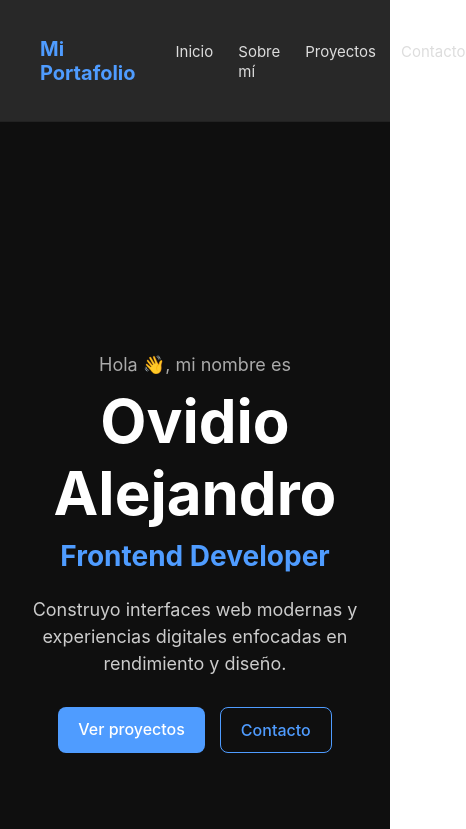
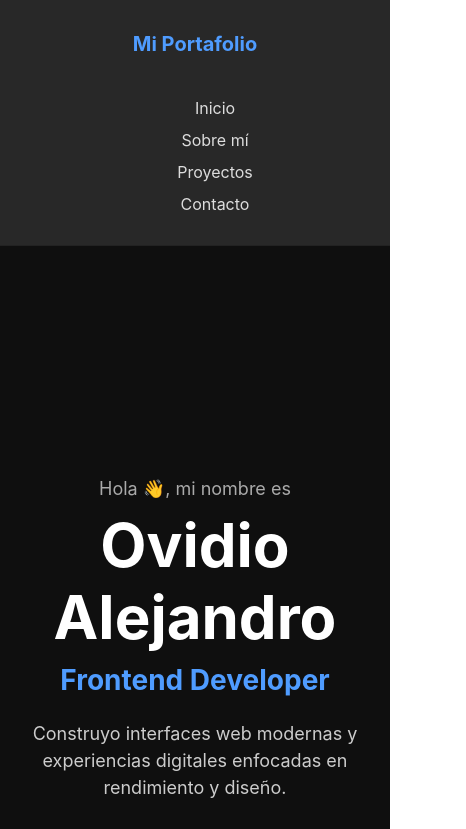
Before and after one commit to ovidio-alejandro/portafolio, a React (Create React App) app: page / in a window 390 px wide. Shown: the top 829 px of the page, 466 px wide, since content can reach past the window. Built offline with nearby package versions, Linux system fonts and the light colour scheme.

Commit message:
se agrego propiedades al css

```diff
--- a/src/components/Navbar/Navbar.css
+++ b/src/components/Navbar/Navbar.css
@@ -58,3 +58,22 @@
 .nav-links a:hover::after {
   width: 100%;
 }
+
+@media (max-width: 768px) {
+  .navbar {
+    flex-direction: column;
+    padding: 15px 20px;
+    gap: 10px;
+    text-align: center;
+  }
+
+  .nav-links {
+    flex-direction: column;
+    gap: 12px;
+    align-items: center;
+  }
+
+  .nav-links a {
+    font-size: 16px;
+  }
+}
```
